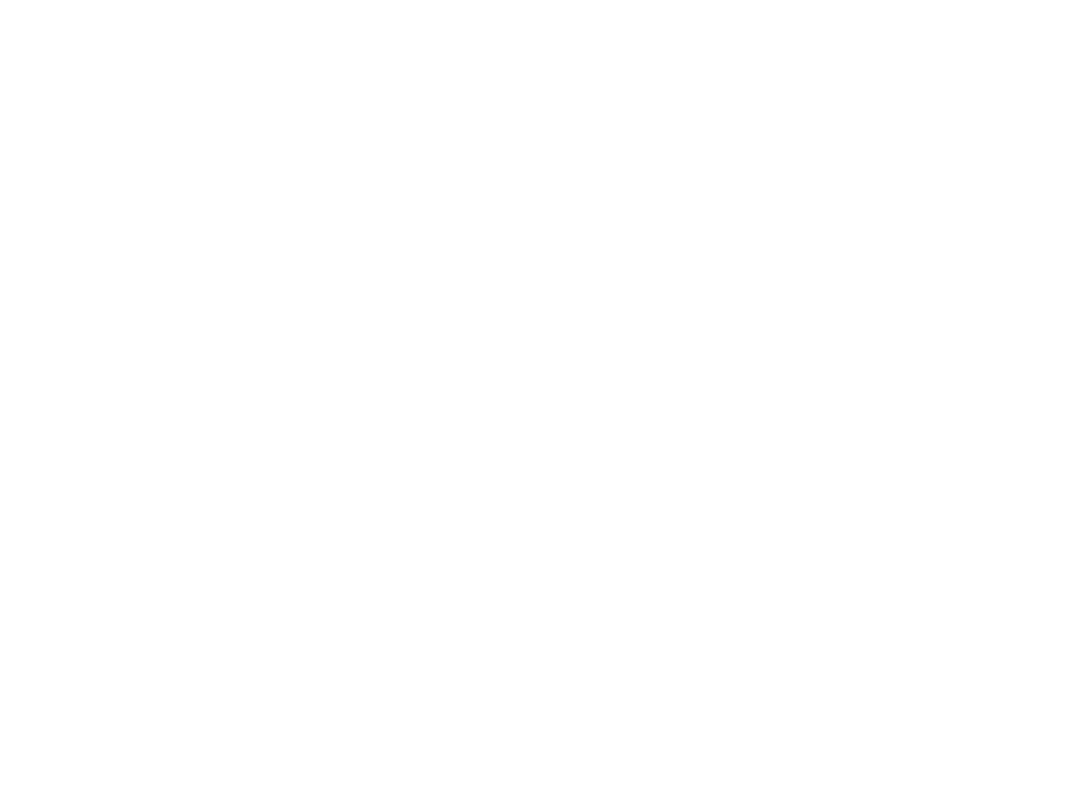
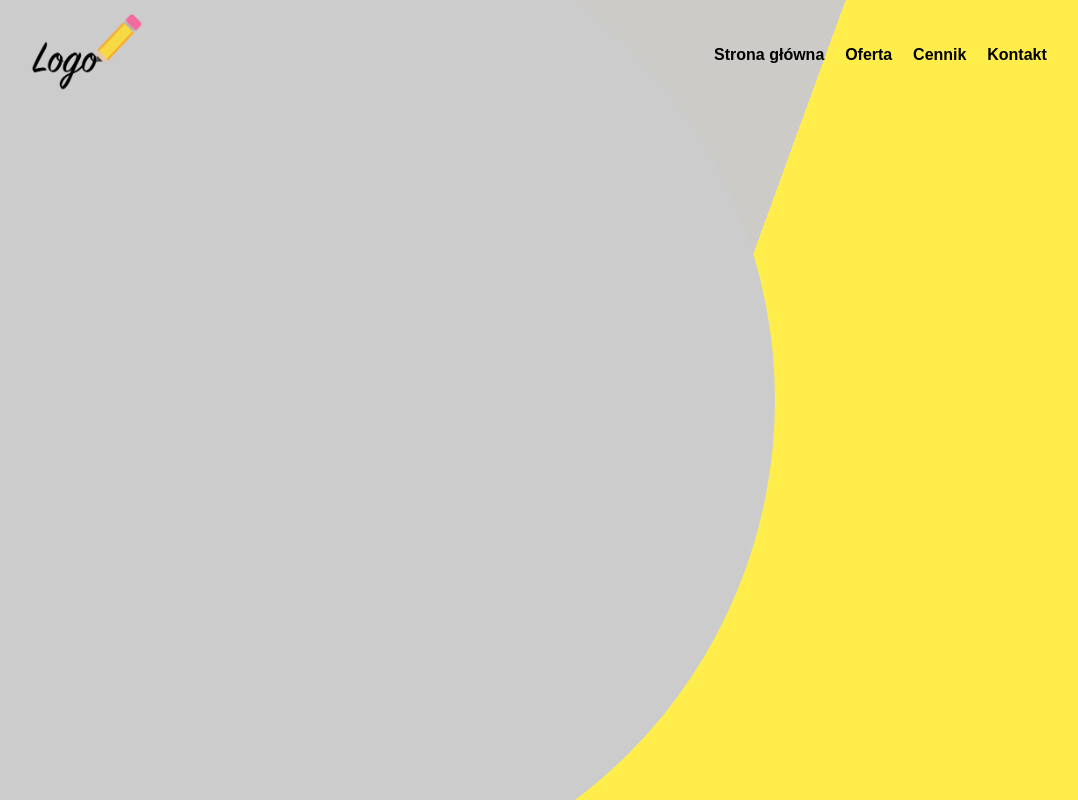
Before and after one commit to PitMat/GoldHand, a plain HTML site: page index.html in a window 1280 px wide. Shown: the whole page, without its empty margins (97-1175 px from the left). Drawn offline with Linux system fonts and the light colour scheme.

Commit message:
Basic layout added

```diff
--- a/index.html
+++ b/index.html
@@ -10,7 +10,29 @@
 </head>
 <body>
     <div class="main">
+        <nav>
+            <div class="logo">
+                <img src="/img/logo.png">
+            </div>
+            <div class="nav-links">
+                <ul>
+                    <li><a href="#">Strona główna</a></li>
+                    <li><a href="#">Oferta</a></li>
+                    <li><a href="#">Cennik</a></li>
+                    <li><a href="#">Kontakt</a></li>
+                </ul>
+            </div>
 
+        </nav>
+
+        <div class="information">
+            <div id="circle">
+                <div class="feature"></div>
+                <div class="feature"></div>
+                <div class="feature"></div>
+                <div class="feature"></div>
+            </div>
+        </div>
     </div>
 
 </body>
--- a/style.css
+++ b/style.css
@@ -10,4 +10,60 @@
     height: 100vh;
     position:relative;
     overflow: hidden;
+    background: linear-gradient(110deg, #cccbc7 60%, #ffed4b 60%);
 }
+
+.logo img{
+    width: 14vh;
+    height: 10vh;
+}
+
+nav{
+    width: 80%;
+    position: sticky;
+    margin: 1% auto;
+    z-index: 1;
+    display: flex;
+    align-items: center;
+}
+
+.logo{
+    flex-basis: 20%;
+}
+
+.nav-links{
+    flex: 1;
+    text-align: right;
+}
+
+.nav-links ul li{
+    list-style: none;
+    display: inline-block;
+    margin: 0 1%;
+}
+
+.nav-links ul li a{
+    color: black;
+    font-weight: bold;
+    text-decoration: none;
+
+}
+
+.information{
+    width: 1000px;
+    height: 1000px;
+    position: absolute;
+    top: 50%;
+    left: -10%;
+    transform: translateY(-50%);
+}
+
+#circle{
+    width: 1000px;
+    height: 1000px;
+    position: absolute;
+    top: 0;
+    left: 0;
+    border-radius: 50%;
+    background-color: #ccc;
+}
```
Also changed, not shown: img/logo.png (added).
